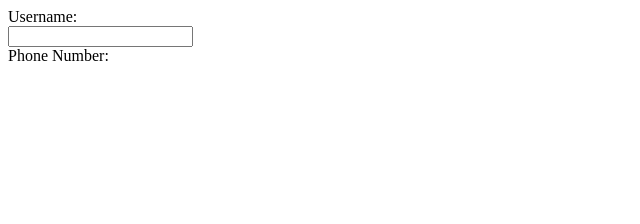
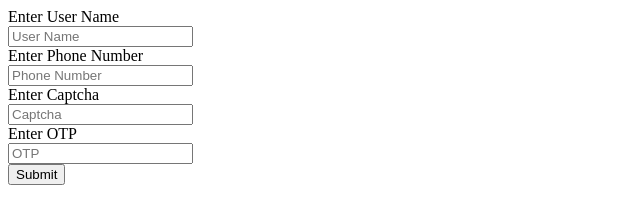
Before and after one commit to Jenciaselvaraj/Jency.github.io, a plain HTML site: page index.html in a window 1280 px wide. Shown: the whole page, without its empty margins (0-640 px from the left). Drawn offline with Linux system fonts and the light colour scheme.

Commit message:
Create index.html
added indeex.html

```diff
--- a/index.html
+++ b/index.html
@@ -1,10 +1,31 @@
 <!DOCTYPE html>
 <html>
 <head>
-	<title>Login Form</title>
+	<title>Login Page</title>
 </head>
 <body>
-	<form>
-		<label for="username">Username:</label><br>
-		<input type="text" id="username" name="username"><br>
-		<label for="phone">Phone Number:</label><br>
+	<form name="frmUser" method="post" action="">
+		<div class="tblLogin">
+			<div class="tableheader">Enter User Name</div>
+			<div class="tablerow">
+				<input type="text" name="userName" placeholder="User Name" class="login-input" required>
+			</div>
+			<div class="tableheader">Enter Phone Number</div>
+			<div class="tablerow">
+				<input type="text" name="phoneNumber" placeholder="Phone Number" class="login-input" inputmode="numeric" pattern="[0-9]{10}" required>
+			</div>
+			<div class="tableheader">Enter Captcha</div>
+			<div class="tablerow">
+				<input type="text" name="captcha" placeholder="Captcha" class="login-input" required>
+			</div>
+			<div class="tableheader">Enter OTP</div>
+			<div class="tablerow">
+				<input type="text" name="otp" placeholder="OTP" class="login-input" required>
+			</div>
+			<div class="tableheader">
+				<input type="submit" name="submit" value="Submit" class="btnSubmit">
+			</div>
+		</div>
+	</form>
+</body>
+					</html>
```
